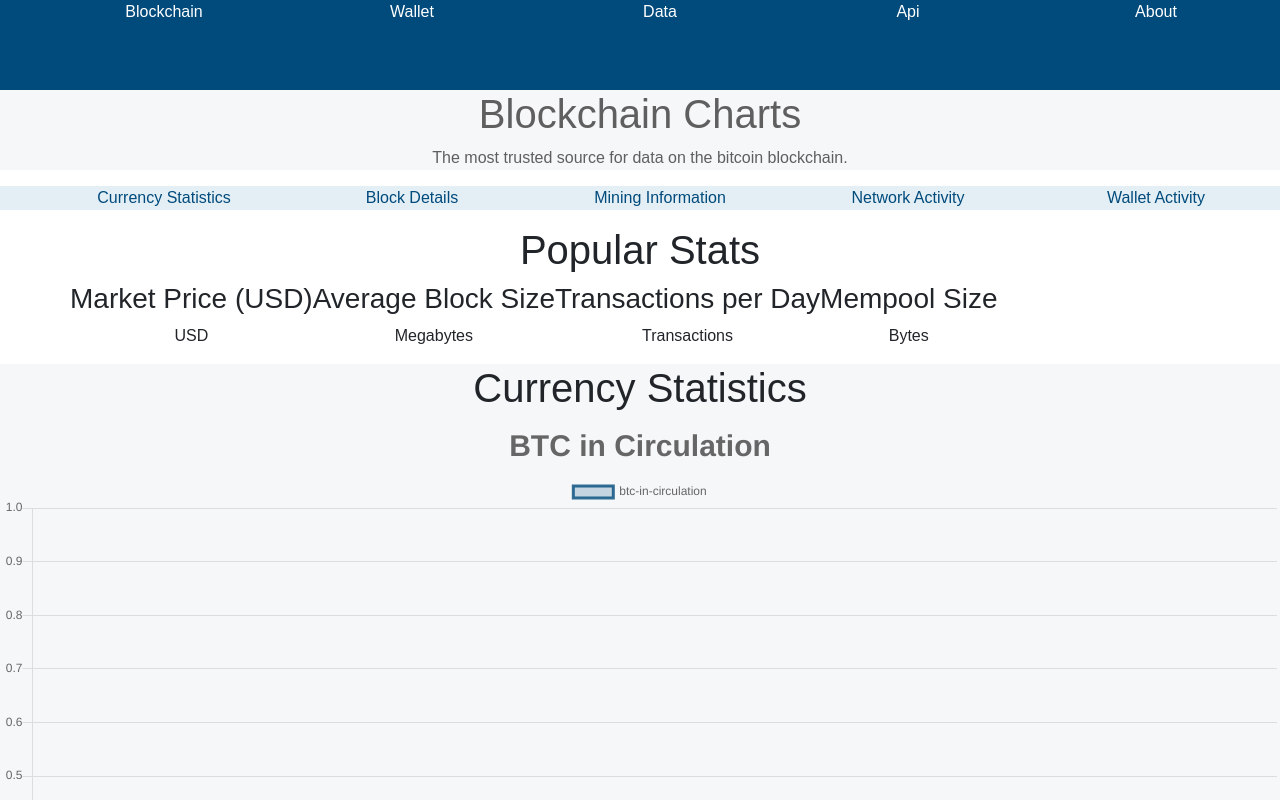
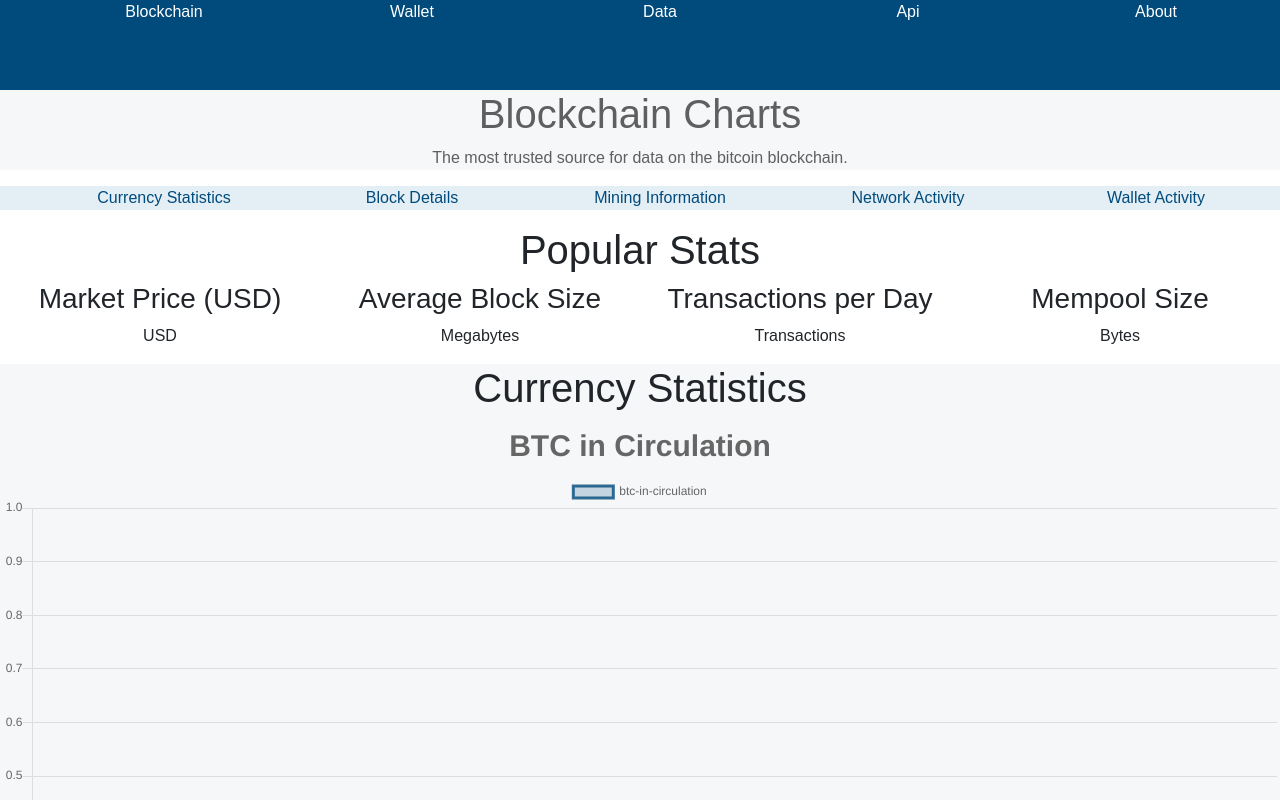
Before and after one commit to anuragkalra/blockchain-charts-redesign, a React (Create React App) app in the folder main/: page / in a window 1280 px wide. Shown: the top 800 px of the page. Built offline with nearby package versions, Linux system fonts and the light colour scheme; no server answers.

Commit message:
added PopularStats.css and integrated more bootstrap styling

```diff
--- a/main/src/App.js
+++ b/main/src/App.js
@@ -14,7 +14,7 @@ class App extends React.Component {
           <Nav />
           <PageHeader />
           <PageNav />
-          <div className="container">
+          <div className="container-fluid">
             <PopularStats/>
           </div>
           <CurrencyStatistics />
--- /dev/null
+++ b/main/src/components/PopularStats.css
@@ -0,0 +1,3 @@
+.PopularStats {
+  text-align: center;
+}
--- a/main/src/components/PopularStats.js
+++ b/main/src/components/PopularStats.js
@@ -3,6 +3,7 @@ import MarketPriceUSD from './MarketPriceUSD';
 import AverageBlockSize from './AverageBlockSize';
 import TransactionsPerDay from './TransactionsPerDay';
 import MempoolSize from './MempoolSize';
+import './PopularStats.css';
 
 class PopularStats extends React.Component {
   render() {
@@ -10,10 +11,18 @@ class PopularStats extends React.Component {
       <div className="PopularStats">
         <h1>Popular Stats</h1>
         <div className="row">
-          <MarketPriceUSD />
-          <AverageBlockSize />
-          <TransactionsPerDay />
-          <MempoolSize />
+          <div className="col-md-3">
+            <MarketPriceUSD />
+          </div>
+          <div className="col-md-3">
+            <AverageBlockSize />
+          </div>
+          <div className="col-md-3">
+            <TransactionsPerDay />
+          </div>
+          <div className="col-md-3">
+            <MempoolSize />
+          </div>
         </div>
       </div>
     );
```
